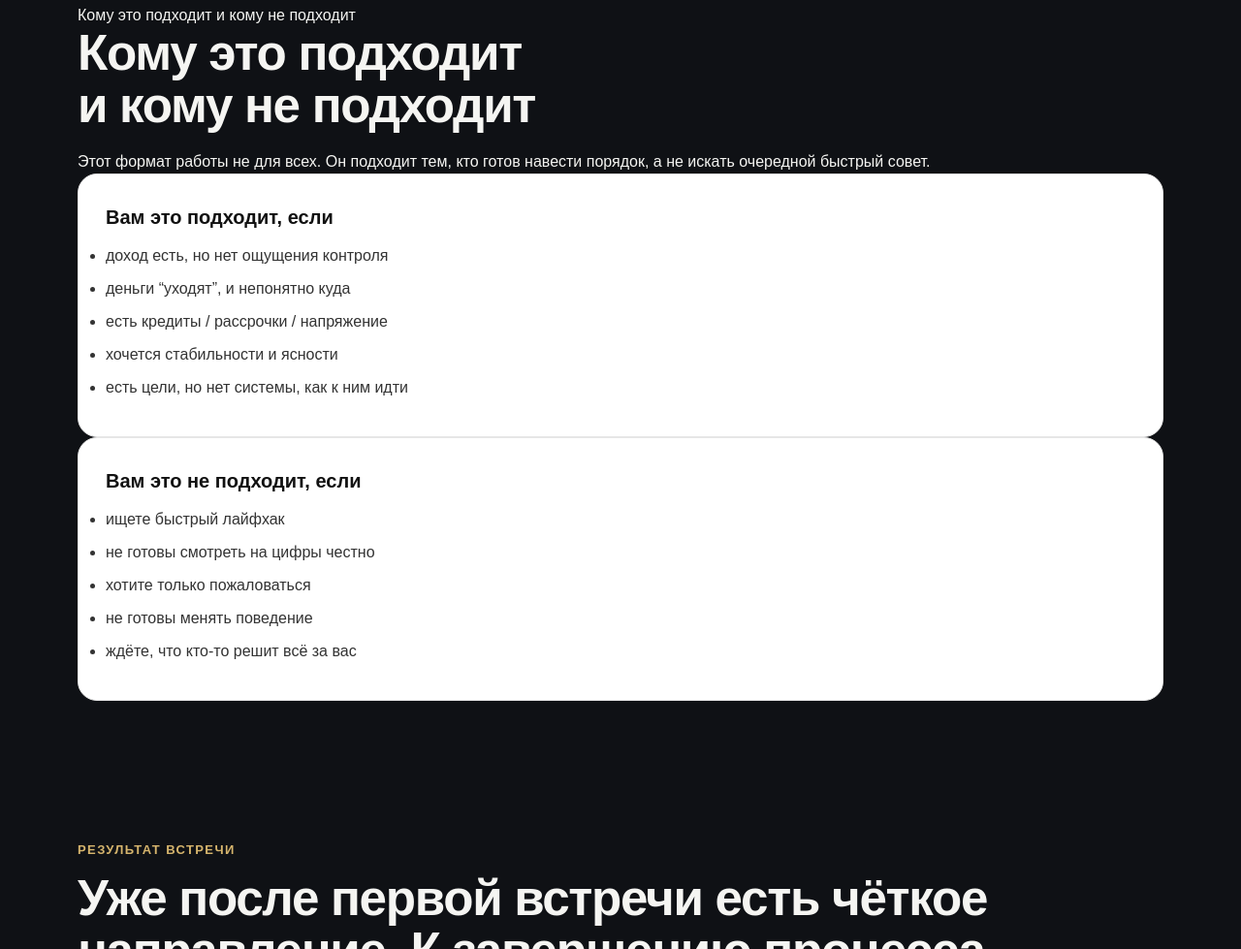
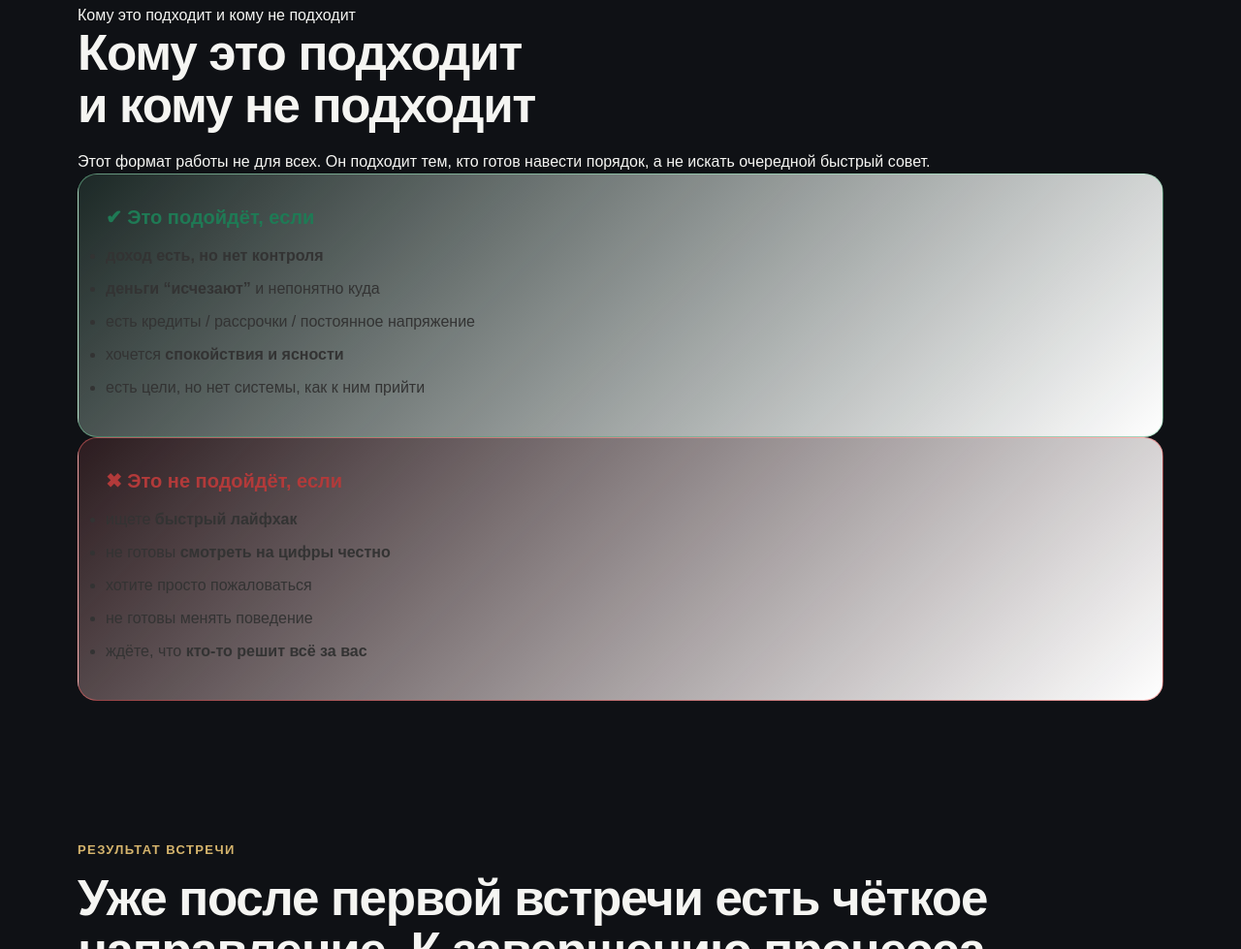
Before and after one commit to natalimak/kuda-dengi-site, a plain HTML site: page index.html in a window 1280 px wide. Shown: the part 2436-3415 px from the top of the page at 97% size. Drawn offline with Linux system fonts and the light colour scheme.

Commit message:
index.html
fit grid

```diff
--- a/index.html
+++ b/index.html
@@ -103,27 +103,27 @@
 
     <div class="fit-grid">
 
-      <!-- ЛЕВАЯ КОЛОНКА -->
-      <div class="fit-card">
-        <h3>Вам это подходит, если</h3>
+  <!-- ПОДХОДИТ -->
+  <div class="fit-card fit-good">
+    <h3>✔ Это подойдёт, если</h3>
     <ul>
-          <li>доход есть, но нет ощущения контроля</li>
-          <li>деньги “уходят”, и непонятно куда</li>
-          <li>есть кредиты / рассрочки / напряжение</li>
-          <li>хочется стабильности и ясности</li>
-          <li>есть цели, но нет системы, как к ним идти</li>
+      <li><b>доход есть, но нет контроля</b></li>
+      <li><b>деньги “исчезают”</b> и непонятно куда</li>
+      <li>есть кредиты / рассрочки / постоянное напряжение</li>
+      <li>хочется <b>спокойствия и ясности</b></li>
+      <li>есть цели, но нет системы, как к ним прийти</li>
     </ul>
   </div>
 
-      <!-- ПРАВАЯ КОЛОНКА -->
-      <div class="fit-card">
-        <h3>Вам это не подходит, если</h3>
+  <!-- НЕ ПОДХОДИТ -->
+  <div class="fit-card fit-bad">
+    <h3>✖ Это не подойдёт, если</h3>
     <ul>
-          <li>ищете быстрый лайфхак</li>
-          <li>не готовы смотреть на цифры честно</li>
-          <li>хотите только пожаловаться</li>
+      <li>ищете <b>быстрый лайфхак</b></li>
+      <li>не готовы <b>смотреть на цифры честно</b></li>
+      <li>хотите просто пожаловаться</li>
       <li>не готовы менять поведение</li>
-          <li>ждёте, что кто-то решит всё за вас</li>
+      <li>ждёте, что <b>кто-то решит всё за вас</b></li>
     </ul>
   </div>
 
```
Lines whose indentation alone changed are shown as unchanged.
